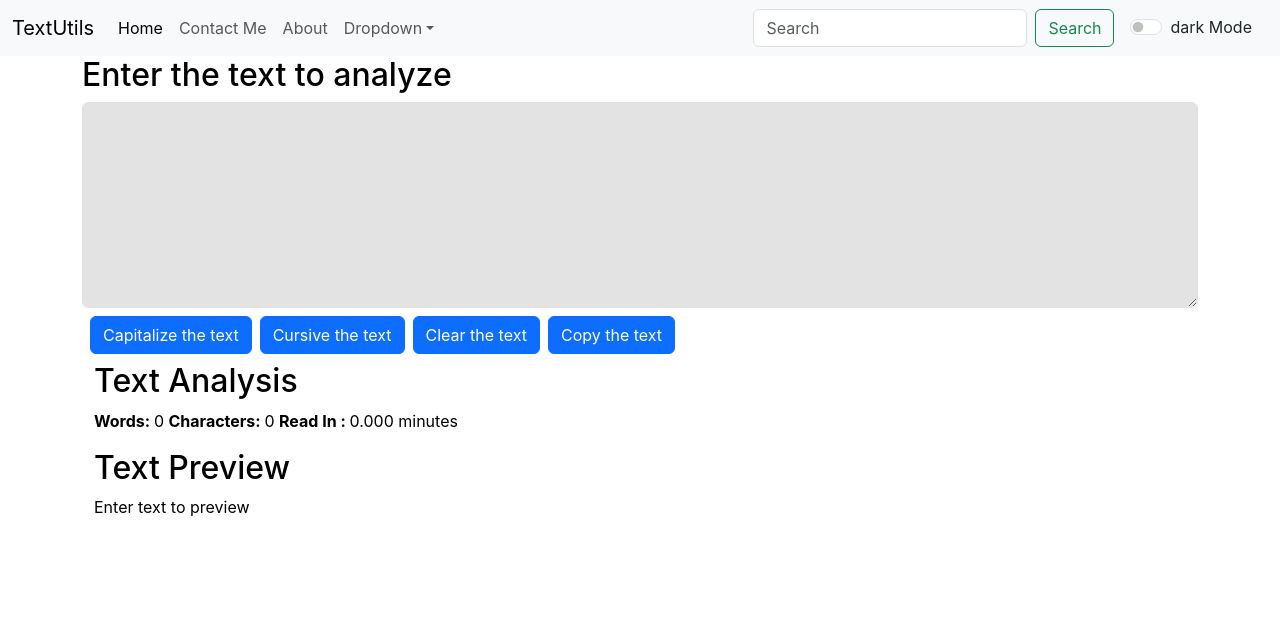
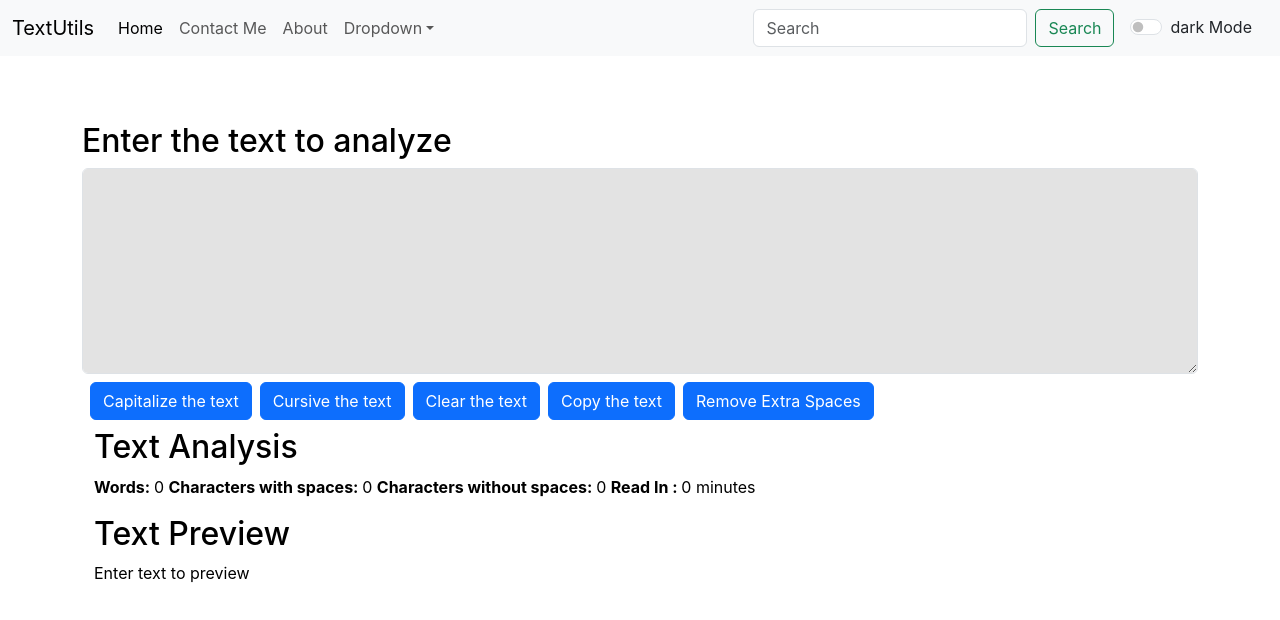
Before and after one commit to Manavi-Arora/TextUtility-ReactApp, a React (Create React App) app: page / in a window 1280 px wide. Shown: the top 620 px of the page. Built offline with nearby package versions, Linux system fonts and the light colour scheme.

Commit message:
Some changes

```diff
--- a/package.json
+++ b/package.json
@@ -8,6 +8,7 @@
     "@testing-library/user-event": "^13.5.0",
     "react": "^18.3.1",
     "react-dom": "^18.3.1",
+    "react-router-dom": "^7.1.1",
     "react-scripts": "5.0.1",
     "web-vitals": "^2.1.4"
   },
--- a/public/index.html
+++ b/public/index.html
@@ -25,7 +25,7 @@
       work correctly both with client-side routing and a non-root public URL.
       Learn how to configure a non-root public URL by running `npm run build`.
     -->
-    <title>React App</title>
+    <title>TextUtiles</title>
   </head>
   <body>
     <noscript>You need to enable JavaScript to run this app.</noscript>
--- a/src/App.js
+++ b/src/App.js
@@ -1,38 +1,62 @@
-import { useState } from "react";
+import React, { useState } from "react";
 import "./App.css";
 import Navbar from "./components/Navbar";
-//import TextForm from './components/TextForm';
-import TextArea from './components/TextArea';
-// import About from './components/About';
+import TextArea from "./components/TextArea";
+import About from "./components/About";
+import Alert from "./components/Alert";
+import { BrowserRouter as Router, Routes, Route } from "react-router-dom";
 
 function App() {
-  const [mode,setmode] = useState('light');
+  const [mode, setmode] = useState("light");
+  const [alert, setalert] = useState(null);
+
+  const showalert = (type, message) => {
+    setalert({
+      msg: message,
+      type: type,
+    });
+    setTimeout(() => {
+      setalert(null);
+    }, 2000);
+  };
+
   const toggleMode = () => {
-    if(mode === 'light'){
-      setmode('dark');
+    if (mode === "light") {
+      setmode("dark");
       document.body.style.backgroundColor = "#060648";
+      showalert("success", "Dark mode has been enabled");
+      document.title = "TextUtiles - Light";
+    } else {
+      setmode("light");
+      document.body.style.backgroundColor = " white";
+      showalert("success", "Light mode has been enabled");
+      document.title = "TextUtiles - Dark";
     }
-    else{
-      setmode('light');
-      document.body.style.backgroundColor =" white";
-    }
-  }
+  };
+
   return (
     <>
-      <Navbar title ="TextUtils" home="Home" about ="About" contact ="Contact Me" mode = {mode} toggle = {toggleMode}/>    {/* Navbar Component imported externally */}
-
-      {/* <div className="App">
-       This is my React App with Bootstrap CSS and JS linked in index.html
-      </div> */}
-
-      <div className="container">
-      <TextArea heading="Enter the text to analyze"  mode = {mode}/>
-      </div>
-
-      <div className="container">
-      {/* <TextForm email="Email Address" text="We'll never share your email with anyone else" pass ="Password" checkbox = "Check me out" submit = "Submit" /> */}
-      </div>
-      {/* <About/> */}
+      <Router>
+        <Navbar
+          title="TextUtils"
+          home="Home"
+          about="About"
+          contact="Contact Me"
+          mode={mode}
+          toggle={toggleMode}
+        />
+        <Alert alert={alert} />
+        <div className="container">
+          <Routes>
+            {/* Correct usage of element prop in Route */}
+            <Route path="/about" element={<About/>} />
+            <Route
+              path="/"
+              element={<TextArea heading="Enter the text to analyze" mode={mode} showalert={showalert} />}
+            />
+          </Routes>
+        </div>
+      </Router>
     </>
   );
 }
--- /dev/null
+++ b/src/components/Alert.js
@@ -0,0 +1,14 @@
+import React from 'react'
+
+export default function Alert(props) {
+    const capitalize = (text) =>{
+        return text.charAt(0).toUpperCase() + text.slice(1)
+    }
+  return (
+    <div style={{height : "50px"}}>
+      {props.alert && <div className={`alert alert-${props.alert.type}`} role="alert">
+        <strong>{capitalize(props.alert.type)}</strong> : <strong>{props.alert.msg}</strong>
+      </div>}
+    </div>
+  )
+}
--- a/src/components/Navbar.js
+++ b/src/components/Navbar.js
@@ -1,25 +1,26 @@
 import React from 'react'
 //import About from './About';
 import PropTypes from 'prop-types'
+import { Link } from "react-router-dom";
 
 export default function Navbar(props) {
   return (
     <nav className={`navbar navbar-expand-lg navbar-${props.mode} bg-${props.mode}`}>
     <div className="container-fluid">
-      <a className="navbar-brand" href="/">{props.title}</a>
+      <Link className="navbar-brand" to="/">{props.title}</Link>
       <button className="navbar-toggler" type="button" data-bs-toggle="collapse" data-bs-target="#navbarSupportedContent" aria-controls="navbarSupportedContent" aria-expanded="false" aria-label="Toggle navigation">
         <span className="navbar-toggler-icon"></span>
       </button>
       <div className="collapse navbar-collapse" id="navbarSupportedContent">
         <ul className="navbar-nav me-auto mb-2 mb-lg-0">
           <li className="nav-item">
-            <a className="nav-link active" aria-current="page" href="/">{props.home}</a>
+            <Link className="nav-link active" aria-current="page" to="/">{props.home}</Link>
           </li>
           <li className="nav-item">
             <a className="nav-link" href="/">{props.contact}</a>
           </li>
           <li className="nav-item">
-            <a className="nav-link" href="</About>">{props.about}</a>
+            <Link className="nav-link" to="/about">{props.about}</Link>
           </li>
           <li className="nav-item dropdown">
             <a className="nav-link dropdown-toggle" href="/" role="button" data-bs-toggle="dropdown" aria-expanded="false">
--- a/src/components/TextArea.js
+++ b/src/components/TextArea.js
@@ -1,31 +1,50 @@
 import React, { useState } from "react";
 
 export default function TextArea(props) {
+  const withoutSpace = (str)=>{
+    return str.split(/\s+/).join('').length;
+  }
   const HandleOnchange = (event) =>{
     console.log("on change clicked");
     setText(event.target.value)
   }
+
+  // const RemoveExtraSpaces = (text) => {
+  //   // Replace multiple spaces with a single space
+  //   setText(text.replace(/\s+/g, ' ').trim());
+  // };
+
+
+  const RemoveExtraSpaces = () => {
+    // Split the string by spaces, filter out empty strings, and join back with a single space
+    setText(text.split(/\s+/).filter((e)=>e.length !== 0).join(' ').trim());
+  };
+
   const HandleUpClick = () =>{
-    console.log("Button clicked");
+    //console.log("Button clicked");
     setText(text.toUpperCase());
+    props.showalert("success","Text sucessfully changes to Uppercase")
   }
 
   const HandleLoClick = () =>{
     setText(text.toLowerCase());
+    props.showalert("success","Text sucessfully changes to Lowercase")
   }
   const copyToClipboard = () => {
     navigator.clipboard.writeText(text);
+    props.showalert("success","Text sucessfully copied to clipboard")
   };
 
   const HandleClrClick = () =>{
     setText("");
+    props.showalert("success","Text sucessfully cleared")
   }
   const [text, setText] = useState("")
  // setText("New text");
   return (
     <>
       <div className="mb-3" style={{color : props.mode === 'dark'?"white":"black"}}>
-        <h2>{props.heading}</h2>
+        <h2 className="mt-3">{props.heading}</h2>
         <textarea
           style={{backgroundColor : props.mode === 'dark'?"#d5f5ff":"#e3e3e3"}}
           value = {text}
@@ -39,9 +58,10 @@ export default function TextArea(props) {
         <button className="btn btn-primary my-2 " onClick={HandleLoClick}>Cursive the text</button>
         <button className="btn btn-primary my-2 mx-2" onClick={HandleClrClick}>Clear the text</button>
         <button className="btn btn-primary my-2" onClick={copyToClipboard}>Copy the text</button>
+        <button className="btn btn-primary my-2 mx-2" onClick={RemoveExtraSpaces}>Remove Extra Spaces</button>
         <div className="container">
           <h2>Text Analysis</h2>
-          <p><b>Words: </b>{text.length>0 ?text.split(" ").length:0} <b>Characters: </b>{text.length} <b>Read In : </b>{text.length>0 ? 0.008 * text.split(" ").length : "0.000"} minutes</p>
+          <p><b>Words: </b>{text.split(/\s+/).filter((e)=>{return e.length !==0}).length} <b>Characters with spaces: </b>{text.length} <b>Characters without spaces: </b>{withoutSpace(text)}  <b>Read In : </b>{0.008 * text.split(/\s+/).filter((e)=>{return e.length !==0}).length} minutes</p>
           <h2>Text Preview</h2>
           <p>{text.length > 0 ?text:"Enter text to preview"}</p>
         </div>
```
Also changed, not shown: 1 other file (tests, documents, lock files or other folders).
